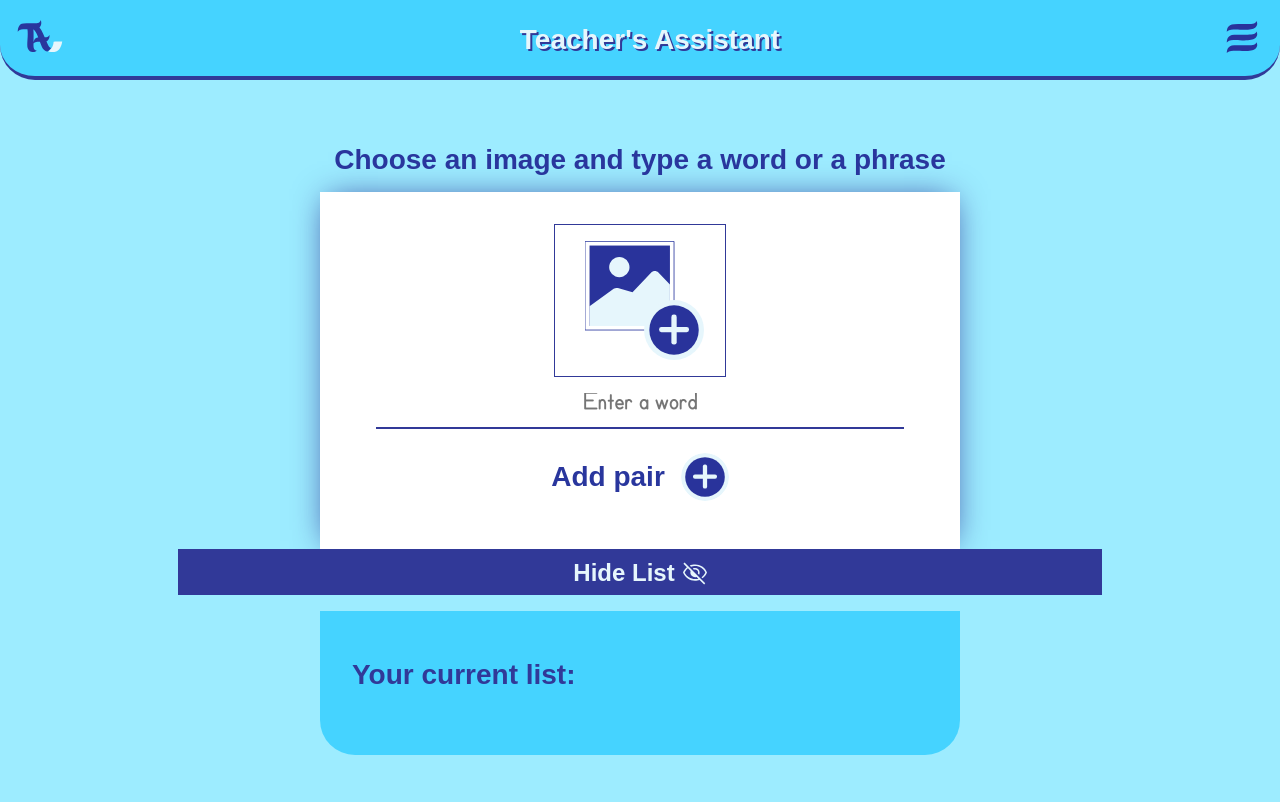
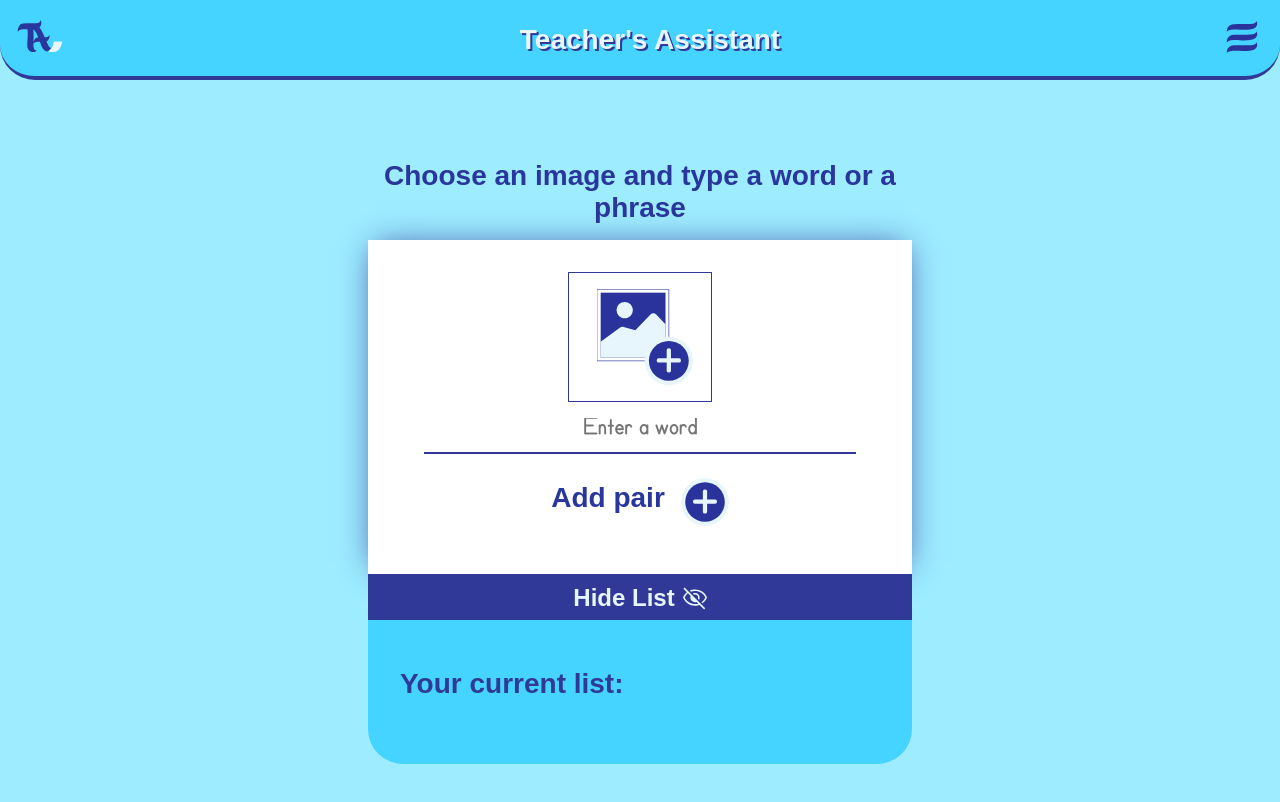
Before and after one commit to anivm01/teachers-assistant-frontend, a React (Create React App) app: page /templates in a window 1280 px wide. Shown: the top 802 px of the page. Built offline with nearby package versions, Linux system fonts and the light colour scheme; a web font is replaced by a local one.

Commit message:
more style clean up and organization for upload and template selection page

```diff
--- a/src/components/TemplatesDisplay/TemplatesDisplay.js
+++ b/src/components/TemplatesDisplay/TemplatesDisplay.js
@@ -112,6 +112,8 @@ function TemplatesDisplay({ templateContents, isLoggedIn }) {
   return (
     <>
       {smallSizePreview && (
+        <>
+        <h2 className="select__title">Choose your template</h2>
         <div className="select__display">
           <div className="select__wrapper">
           <h3 className="select__description">Large Flashcards</h3>
@@ -246,6 +248,7 @@ function TemplatesDisplay({ templateContents, isLoggedIn }) {
             </button>
           </div>
         </div>
+        </>
       )}
       {displayTemplate1 && (
         <>
--- a/src/components/Upload/Upload.js
+++ b/src/components/Upload/Upload.js
@@ -5,8 +5,8 @@ import React, { useState } from "react";
 function Upload({
   templateContents,
   setTemplateContents,
-  uploadFields,
-  setUploadFields,
+  // uploadFields,
+  // setUploadFields,
   index,
 }) {
   const [textInput, setTextInput] = useState("");
@@ -35,7 +35,7 @@ function Upload({
     };
     setUploadError(false);
     setTemplateContents([...templateContents, newContent]);
-    setUploadFields([...uploadFields, uploadFields.length]);
+    // setUploadFields([...uploadFields, uploadFields.length]);
     setImageURL("");
     setImgFileName("");
     setTextInput("");
@@ -72,8 +72,9 @@ function Upload({
             />
           </label>
           <div className="upload__bottom">
-            <label className="upload__label">Add pair</label>
+            <label className="upload__label">Add pair
             <input className="upload__submit" type="submit" />
+            </label>
             {uploadError && (
               <p className="upload__error">
                 "You must input both an image and text for these templates"
--- a/src/components/Upload/Upload.scss
+++ b/src/components/Upload/Upload.scss
@@ -101,6 +101,7 @@
         font-weight: 800;
         font-style: normal;
         font-size: 1.5rem;
+        cursor: pointer;
         @include tablet {
             font-size: 1.75rem;
         }
--- a/src/components/UploadsSoFar/UploadsSoFar.scss
+++ b/src/components/UploadsSoFar/UploadsSoFar.scss
@@ -15,7 +15,7 @@
 }
   @include desktop {
     max-width: 40rem;
-    margin: 1rem auto;
+    margin: 0 auto;
   }
   &__title {
     margin: 1rem 0;
--- a/src/pages/TemplateselectionPage/TemplateSelectionPage.js
+++ b/src/pages/TemplateselectionPage/TemplateSelectionPage.js
@@ -8,7 +8,7 @@ import visibilityOff from "../../assets/svg/visibility_off.svg";
 
 function TemplateSelectionPage({isLoggedIn, isNavVisible, setIsNavVisible}) {
   const [templateContents, setTemplateContents] = useState([]);
-  const [uploadFields, setUploadFields] = useState([0]);
+  // const [uploadFields, setUploadFields] = useState([0]);
   const [isListVisible, setIsListVisible] = useState(true)
   useEffect(()=>{
     if(isNavVisible){
@@ -16,9 +16,9 @@ function TemplateSelectionPage({isLoggedIn, isNavVisible, setIsNavVisible}) {
     }
   }, [])
 
-  if (!uploadFields) {
-    return <h2>Loading...</h2>;
-  }
+  // if (!uploadFields) {
+  //   return <h2>Loading...</h2>;
+  // }
 
   return (
     <>
@@ -26,8 +26,8 @@ function TemplateSelectionPage({isLoggedIn, isNavVisible, setIsNavVisible}) {
         <div className="select__upload">
           <h2 className="select__title">Choose an image and type a word or a phrase</h2>
           <Upload
-            uploadFields={uploadFields}
-            setUploadFields={setUploadFields}
+            // uploadFields={uploadFields}
+            // setUploadFields={setUploadFields}
             templateContents={templateContents}
             setTemplateContents={setTemplateContents}
           />
@@ -41,17 +41,14 @@ function TemplateSelectionPage({isLoggedIn, isNavVisible, setIsNavVisible}) {
               setTemplateContents={setTemplateContents}
             />}
         </div>
+      </div>
         {templateContents.length > 0 && (
-          <div className="select__animated">
-            <h2 className="select__title">Choose your template</h2>
             <TemplatesDisplay
               className={`${templateContents.length > 0 && "select__animated"}`}
               templateContents={templateContents}
               isLoggedIn={isLoggedIn}
             />
-          </div>
         )}
-      </div>
     </>
   );
 }
--- a/src/pages/TemplateselectionPage/TemplateSelectionPage.scss
+++ b/src/pages/TemplateselectionPage/TemplateSelectionPage.scss
@@ -1,41 +1,21 @@
 @use "../../partials/breakpoints" as *;
 @use "../../partials/colors" as *;
 
-@keyframes scale-in-center {
-    0% {
-      transform: scale(0);
-      opacity: 1;
-    }
-    50% {
-      transform: scale(1);
-      opacity: 1;
-    }
-    70% {
-        transform: scale(1.2);
-      opacity: 1;
-    }
-    100% {
-        transform: scale(1);
-        opacity: 1;
-      }
-  }
 
 .select {
   padding: 1rem;
   @include tablet {
     padding: 2rem;
+    margin: 1rem;
   }
-    @include desktop {
-        max-width: 63.75rem;
-        margin: 0 auto;
-    }
+  @include desktop {
+    max-width: 40rem;
+    margin: 1rem auto;
+  }
     &__title {
         text-align: center;
         margin: 1rem auto;
     }
-    // &__animated {
-    //    animation: scale-in-center 1s linear both;
-    // }
     &__upload {
       padding: 1rem;
     }
@@ -49,6 +29,7 @@
       color: $pale;
       border: none;
       width: 100%;
+      cursor: pointer;
     }
     &__visibility {
       height: 1.5rem;
```
